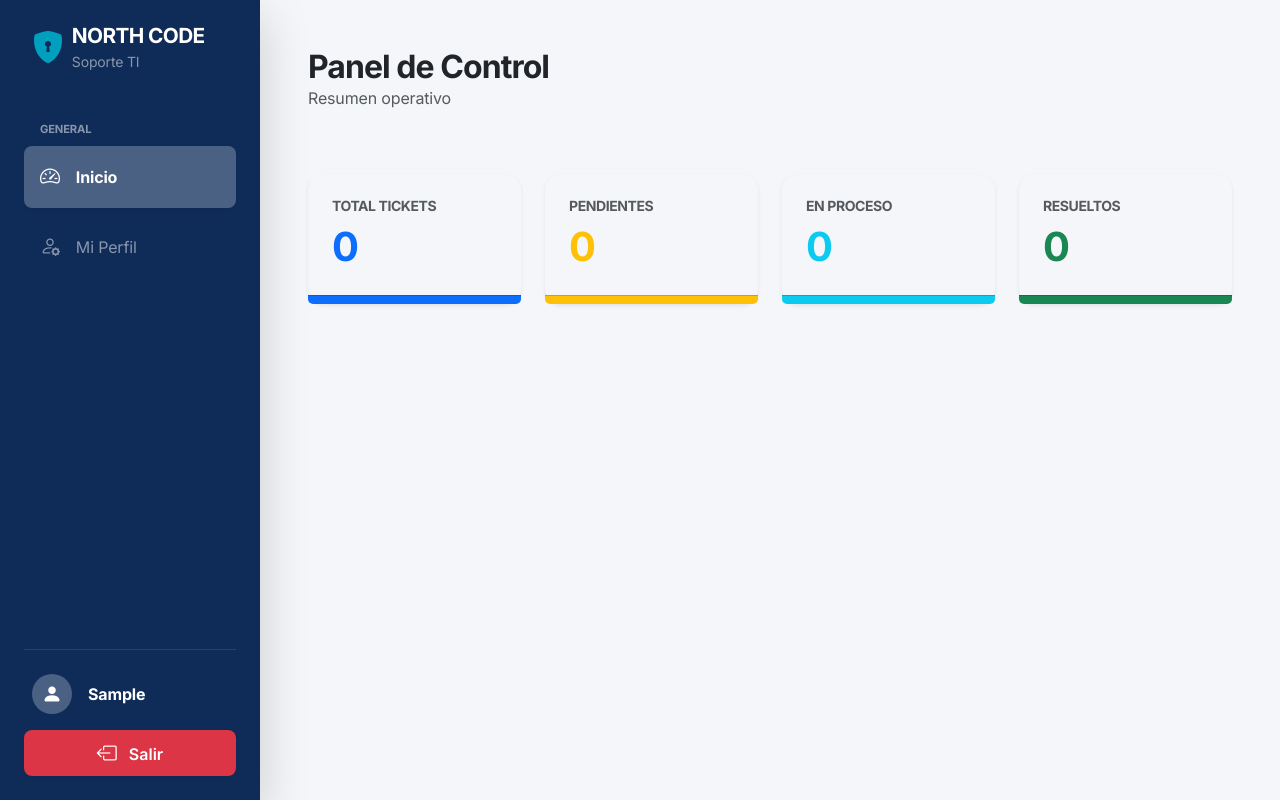
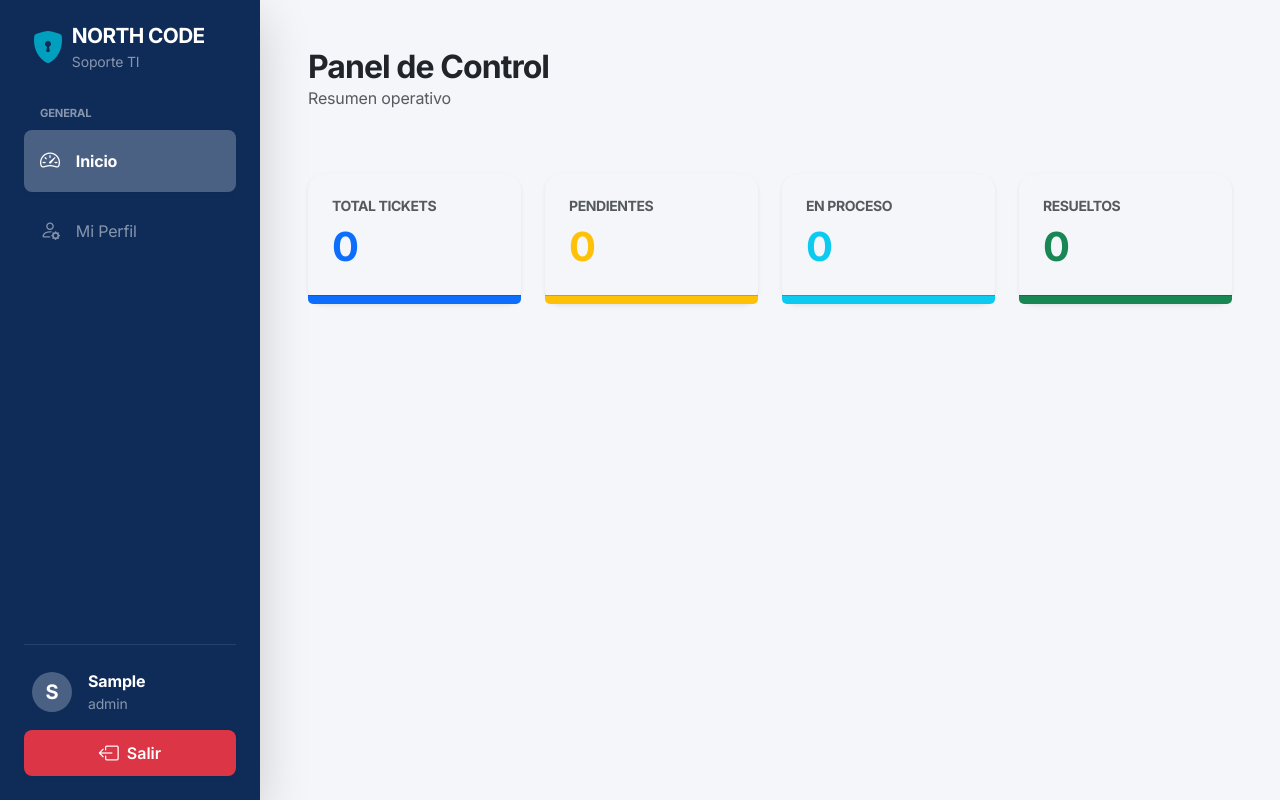
Before and after one commit to VictorMelendez4/sistema-tickets, a React (Vite) app in the folder frontend/frontend/: page / in a window 1280 px wide. Built offline with nearby package versions, Linux system fonts and the light colour scheme; sample sign-in values are in the browser's storage.

Commit message:
arreglo a crasheo y notificaciones

```diff
--- a/frontend/frontend/src/components/Layout.jsx
+++ b/frontend/frontend/src/components/Layout.jsx
@@ -13,8 +13,15 @@ const Layout = () => {
   if (loading) return <div className="vh-100 d-flex justify-content-center align-items-center"><div className="spinner-border text-primary"></div></div>;
   if (!user) return null;
 
+  // 🛡️ PROTECCIÓN CONTRA CRASH:
+  // Si user.firstName es null o undefined, usamos "Usuario" para que charAt no falle
+  const safeName = user.firstName || "Usuario";
+  const safeInitial = safeName.charAt(0).toUpperCase();
+  const safeRole = user.role === 'CLIENT' ? 'Cliente' : (user.department || user.role);
+
+  // Clases para los botones del menú (Forzamos w-100 para que ocupen todo el ancho)
   const navLinkClass = ({ isActive }) =>
-    `nav-link mb-2 rounded-3 p-3 d-flex align-items-center gap-3 transition-all ${
+    `nav-link mb-2 rounded-3 p-3 d-flex align-items-center gap-3 transition-all w-100 ${
       isActive
         ? "text-white bg-white bg-opacity-25 fw-bold shadow-sm"
         : "text-white-50 hover:text-white hover:bg-white hover:bg-opacity-10"
@@ -27,7 +34,7 @@ const Layout = () => {
         style={{ width: "260px", backgroundColor: "var(--nc-primary)", zIndex: 1000 }}>
 
         {/* LOGO */}
-        <div className="mb-5 d-flex align-items-center gap-2 ps-2">
+        <div className="mb-4 d-flex align-items-center gap-2 ps-2">
             <i className="bi bi-shield-lock-fill fs-2" style={{color: "var(--nc-accent)"}}></i>
             <div>
                 <h4 className="m-0 fw-black text-white" style={{fontSize: '1.3rem'}}>NORTH CODE</h4>
@@ -35,20 +42,20 @@ const Layout = () => {
             </div>
         </div>
 
-        {/* MENÚ */}
-        <nav className="nav nav-pills flex-column flex-grow-1 overflow-auto">
-          <small className="text-white-50 text-uppercase fw-bold mb-2 ps-3" style={{fontSize: '0.7rem'}}>General</small>
+        {/* MENÚ (Corregido para ser vertical) */}
+        <div className="flex-grow-1 overflow-auto">
+            <nav className="nav flex-column w-100">
+              <small className="text-white-50 text-uppercase fw-bold mb-2 ps-3 mt-2" style={{fontSize: '0.7rem'}}>General</small>
 
               <NavLink to="/" className={navLinkClass} end>
                 <i className="bi bi-speedometer2 fs-5"></i> Inicio
               </NavLink>
 
-          {/* 👇 ¡AQUÍ ESTÁ EL BOTÓN QUE FALTABA! */}
               <NavLink to="/perfil" className={navLinkClass}>
                 <i className="bi bi-person-gear fs-5"></i> Mi Perfil
               </NavLink>
 
-          {/* CLIENTES */}
+              {/* VISTA CLIENTE */}
               {user.role === "CLIENT" && (
                 <>
                   <small className="text-white-50 text-uppercase fw-bold mt-3 mb-2 ps-3" style={{fontSize: '0.7rem'}}>Mis Reportes</small>
@@ -61,21 +68,27 @@ const Layout = () => {
                 </>
               )}
 
-          {/* STAFF (Admin y Soporte) */}
+              {/* VISTA STAFF (Admin y Soporte) */}
               {["ADMIN", "SUPPORT"].includes(user.role) && (
                 <>
                   <small className="text-white-50 text-uppercase fw-bold mt-3 mb-2 ps-3" style={{fontSize: '0.7rem'}}>Gestión</small>
-              {/* Este enlace ahora sí funcionará con el router corregido */}
+
+                  {/* Este botón ahora llevará a la lista de TODOS los tickets */}
                   <NavLink to="/monitor-global" className={navLinkClass}>
-                 <i className="bi bi-activity fs-5"></i> Monitor Global
+                     <i className="bi bi-collection-fill fs-5"></i> Monitor Global
                   </NavLink>
+
                   <NavLink to="/bandeja-entrada" className={navLinkClass}>
-                 <i className="bi bi-inbox fs-5"></i> Bandeja Entrada
+                     <i className="bi bi-inbox fs-5"></i> Bandeja (Sin Asignar)
+                  </NavLink>
+
+                  <NavLink to="/mis-casos" className={navLinkClass}>
+                     <i className="bi bi-briefcase fs-5"></i> Mis Casos
                   </NavLink>
                 </>
               )}
 
-          {/* ADMIN */}
+              {/* VISTA ADMIN */}
               {user.role === "ADMIN" && (
                 <>
                     <small className="text-white-50 text-uppercase fw-bold mt-3 mb-2 ps-3" style={{fontSize: '0.7rem'}}>Administración</small>
@@ -88,20 +101,22 @@ const Layout = () => {
                 </>
               )}
             </nav>
+        </div>
 
-        {/* FOOTER USUARIO */}
+        {/* FOOTER USUARIO (Protegido contra errores) */}
         <div className="mt-auto pt-4 border-top border-white border-opacity-10">
             <div className="d-flex align-items-center mb-3 ps-2">
-                <div className="bg-white bg-opacity-25 rounded-circle d-flex align-items-center justify-content-center me-3" style={{width: '40px', height: '40px'}}>
-                    <i className="bi bi-person-fill fs-5 text-white"></i>
+                <div className="bg-white bg-opacity-25 rounded-circle d-flex align-items-center justify-content-center me-3" style={{minWidth: '40px', height: '40px'}}>
+                    {/* Usamos la inicial segura */}
+                    <span className="fw-bold fs-5">{safeInitial}</span>
                 </div>
                 <div className="overflow-hidden">
-                    <p className="m-0 fw-bold text-truncate">{user.firstName}</p>
-                    <small className="text-white-50 d-block">{user.role === 'CLIENT' ? 'Cliente' : user.department}</small>
+                    <p className="m-0 fw-bold text-truncate">{safeName}</p>
+                    <small className="text-white-50 d-block text-truncate">{safeRole}</small>
                 </div>
             </div>
-          <button onClick={logout} className="btn btn-danger w-100 border-0 py-2 shadow-sm">
-            <i className="bi bi-box-arrow-left fs-5 me-2"></i> Salir
+          <button onClick={logout} className="btn btn-danger w-100 border-0 py-2 shadow-sm d-flex align-items-center justify-content-center gap-2">
+            <i className="bi bi-box-arrow-left fs-5"></i> Salir
           </button>
         </div>
       </div>
--- a/frontend/frontend/src/pages/Login.jsx
+++ b/frontend/frontend/src/pages/Login.jsx
@@ -1,13 +1,13 @@
 import { useState } from "react";
 import { useNavigate, Link } from "react-router-dom";
 import { useAuth } from "../context/AuthContext";
-import toast from 'react-hot-toast';
+import toast from 'react-hot-toast'; // 👈 Importar Toast
 
 export default function Login() {
   const [email, setEmail] = useState("");
   const [password, setPassword] = useState("");
 
-  const { login } = useAuth(); // Usamos la función del contexto
+  const { login } = useAuth();
   const navigate = useNavigate();
   const [loading, setLoading] = useState(false);
 
@@ -16,18 +16,23 @@ export default function Login() {
     setLoading(true);
 
     try {
-      // 1. Llamamos al login del contexto (que ya maneja cookies y estado)
       const user = await login(email, password);
 
-      // 2. Éxito
-      toast.success(`¡Bienvenido, ${user.firstName}!`);
+      // 👇 NOTIFICACIÓN DE ÉXITO
+      toast.success(`¡Bienvenido, ${user.firstName || 'Usuario'}!`, {
+        icon: '👋',
+        style: { borderRadius: '10px', background: '#333', color: '#fff' },
+      });
       navigate("/");
 
     } catch (error) {
       console.error(error);
-      // Mensaje de error seguro
       const msg = error.response?.data?.message || "Credenciales incorrectas";
-      toast.error(msg);
+
+      // 👇 NOTIFICACIÓN DE ERROR
+      toast.error(msg, {
+        style: { borderRadius: '10px', background: '#fff0f0', color: '#d00' },
+      });
     } finally {
       setLoading(false);
     }
@@ -37,7 +42,7 @@ export default function Login() {
     <div className="container-fluid min-vh-100 d-flex p-0 bg-white">
       <div className="row g-0 flex-fill">
 
-        {/* === COLUMNA IZQUIERDA: FORMULARIO === */}
+        {/* COLUMNA IZQUIERDA */}
         <div className="col-lg-6 d-flex flex-column justify-content-center px-5 py-5">
           <div className="mx-auto w-100" style={{ maxWidth: "420px" }}>
 
@@ -96,7 +101,7 @@ export default function Login() {
           </div>
         </div>
 
-        {/* === COLUMNA DERECHA: IMAGEN === */}
+        {/* COLUMNA DERECHA */}
         <div className="col-lg-6 d-none d-lg-block position-relative p-0"
             style={{
               backgroundImage: "url('https://images.unsplash.com/photo-1556761175-5973dc0f32e7?q=80&w=1932&auto=format&fit=crop')",
--- a/frontend/frontend/src/router/AppRouter.jsx
+++ b/frontend/frontend/src/router/AppRouter.jsx
@@ -28,32 +28,29 @@ export default function AppRouter() {
 
       <Route element={<PrivateRoute><Layout /></PrivateRoute>}>
 
-        {/* INICIO */}
+        {/* INICIO (Métricas y Gráficas) */}
         <Route path="/" element={<Dashboard />} />
 
-        {/* 👇 1. AGREGAMOS ESTA RUTA PARA QUE "MONITOR GLOBAL" FUNCIONE */}
-        {/* Reusamos el Dashboard porque ahí pusiste las gráficas */}
-        <Route path="/monitor-global" element={<Dashboard />} />
+        {/* 👇 CAMBIO CLAVE: "Monitor Global" ahora muestra la LISTA DE TODOS LOS TICKETS */}
+        <Route path="/monitor-global" element={<TicketList viewType="ALL" />} />
 
-        {/* 👇 2. AGREGAMOS LA RUTA DE PERFIL */}
+        {/* PERFIL */}
         <Route path="/perfil" element={<Profile />} />
 
-        {/* CLIENTES */}
+        {/* RUTAS CLIENTE */}
         <Route path="/nuevo-ticket" element={<TicketForm />} />
         <Route path="/mis-tickets" element={<TicketList viewType="CLIENT" />} />
 
-        {/* STAFF */}
+        {/* RUTAS STAFF */}
         <Route path="/bandeja-entrada" element={<TicketList viewType="AVAILABLE" />} />
         <Route path="/mis-casos" element={<TicketList viewType="MINE" />} />
-        <Route path="/tickets-global" element={<TicketList viewType="ALL" />} />
 
         {/* DETALLE */}
         <Route path="/tickets/:id" element={<TicketDetail />} />
 
-        {/* ADMIN */}
+        {/* RUTAS ADMIN */}
         {user?.role === "ADMIN" && (
            <>
-             {/* 👇 3. CORREGIMOS EL NOMBRE: '/alta-personal' para que coincida con el Sidebar */}
              <Route path="/alta-personal" element={<CreateSupport />} />
              <Route path="/usuarios" element={<UserList />} />
            </>
```
Also changed, not shown: frontend/frontend/src/App.jsx (+13 -1 lines). Lines whose indentation alone changed are shown as unchanged.
